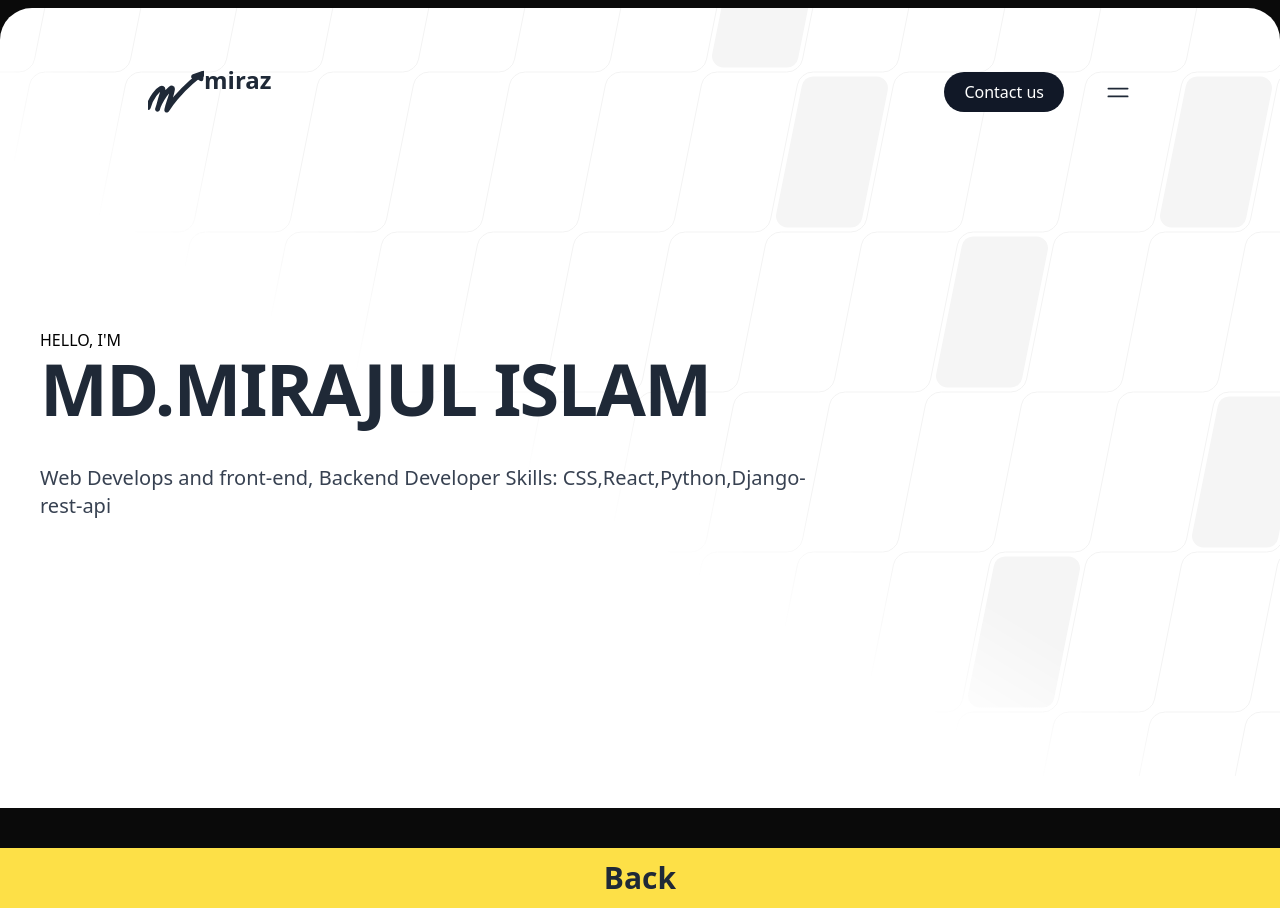
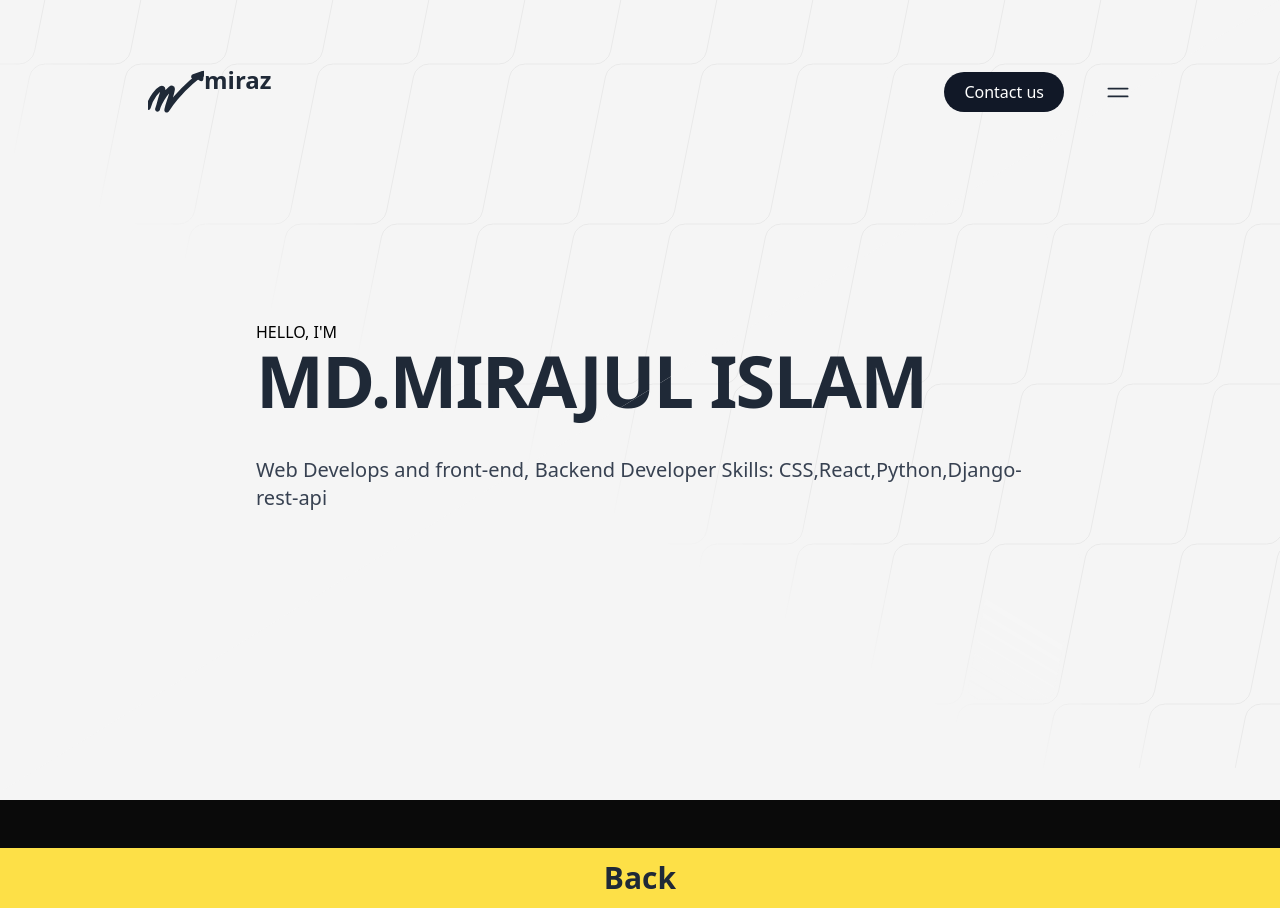
Before and after one commit to miraz66/test-backend, a React (Vite) app: page /header in a window 1280 px wide. Built offline with nearby package versions, Linux system fonts and the light colour scheme.

Commit message:
ProtfolioHeader

```diff
--- a/src/components/PHeader.jsx
+++ b/src/components/PHeader.jsx
@@ -8,7 +8,7 @@ export default function PHeader() {
         <HomeDisplay css="h-[42rem] lg:h-[50rem] xl:h-[48rem] relative rounded-t-[40px]">
           <div className="absolute top-52 md:top-60 lg:top-72 xl:top-80 w-full">
             <div className="max-w-7xl mx-5 lg:mx-10 2xl:mx-auto">
-              <div className="max-w-3xl">
+              <div className="max-w-3xl mx-auto">
                 <span>HELLO, I'M</span>
                 <h1 className="text-4xl md:text-5xl lg:text-6xl xl:text-7xl uppercase text-gray-800 font-semibold tracking-tight leading-10 lg:leading-[90px]">
                   Md.MIRAJUL ISLAM
--- a/src/components/new/MainContainer.jsx
+++ b/src/components/new/MainContainer.jsx
@@ -2,6 +2,7 @@ import { useNavigate } from "react-router-dom";
 import PropTypes from "prop-types";
 import { useState } from "react";
 import Nav from "./Nav";
+import { Bars2Icon, XMarkIcon } from "@heroicons/react/24/outline";
 
 export default function MainContainer({ children }) {
   const [isOpen, setIsOpen] = useState(true);
@@ -161,35 +162,9 @@ export default function MainContainer({ children }) {
               </button>
               <button className="" onClick={toggleMenu}>
                 {isOpen ? (
-                  <svg
-                    xmlns="http://www.w3.org/2000/svg"
-                    fill="none"
-                    viewBox="0 0 24 24"
-                    strokeWidth={1.5}
-                    stroke="currentColor"
-                    className="w-7 h-10"
-                  >
-                    <path
-                      strokeLinecap="round"
-                      strokeLinejoin="round"
-                      d="M3.75 9h16.5m-16.5 6.75h16.5"
-                    />
-                  </svg>
+                  <Bars2Icon className="w-7 h-10" />
                 ) : (
-                  <svg
-                    xmlns="http://www.w3.org/2000/svg"
-                    fill="none"
-                    viewBox="0 0 24 24"
-                    strokeWidth={1.5}
-                    stroke="currentColor"
-                    className="w-7 h-10"
-                  >
-                    <path
-                      strokeLinecap="round"
-                      strokeLinejoin="round"
-                      d="M6 18L18 6M6 6l12 12"
-                    />
-                  </svg>
+                  <XMarkIcon className="w-7 h-10" />
                 )}
               </button>
             </div>
@@ -201,10 +176,24 @@ export default function MainContainer({ children }) {
           <Nav />
 
           <div
+            style={{ clipPath: "polygon(100% 0, 0% 100%, 0 0)" }}
             className={
               !isOpen
-                ? "bg-white h-[50rem] md:h-[43rem] lg:h-[40rem] xl:h-[50rem] 2xl:h-screen absolute top-0 translate-y-full w-full ease-in-out duration-500 rounded-t-[2rem]"
-                : "bg-white h-[50rem] md:h-[43rem] lg:h-[40rem] xl:h-[50rem] 2xl:h-screen absolute top-2  w-full ease-in-out duration-500 translate-y-0 rounded-t-[2rem]"
+                ? "bg-neutral-100 w-9/12 h-[50rem] md:h-[43rem] lg:h-[40rem] xl:h-[50rem] 2xl:h-screen absolute top-0 left-0 -translate-x-full ease-in-out duration-500"
+                : "bg-neutral-100 w-full h-[50rem] md:h-[43rem] lg:h-[40rem] xl:h-[50rem] 2xl:h-screen absolute top-0 left-0 ease-in-out duration-500 translate-y-0 rounded-lt-[4rem]"
+            }
+          >
+            {children}
+          </div>
+
+          <div
+            style={{
+              clipPath: "polygon(100% -1px, -1% 100%, 100% 100%)",
+            }}
+            className={
+              !isOpen
+                ? "bg-neutral-100 w-9/12 h-[50rem] md:h-[43rem] lg:h-[40rem] xl:h-[50rem] 2xl:h-screen absolute top-0 right-0 translate-x-full ease-in-out duration-500 rounded-t-[2rem]"
+                : "bg-neutral-100 w-full h-[50rem] md:h-[43rem] lg:h-[40rem] xl:h-[50rem] 2xl:h-screen absolute top-0 right-0 ease-in-out duration-500 translate-y-0"
             }
           >
             {children}
```
